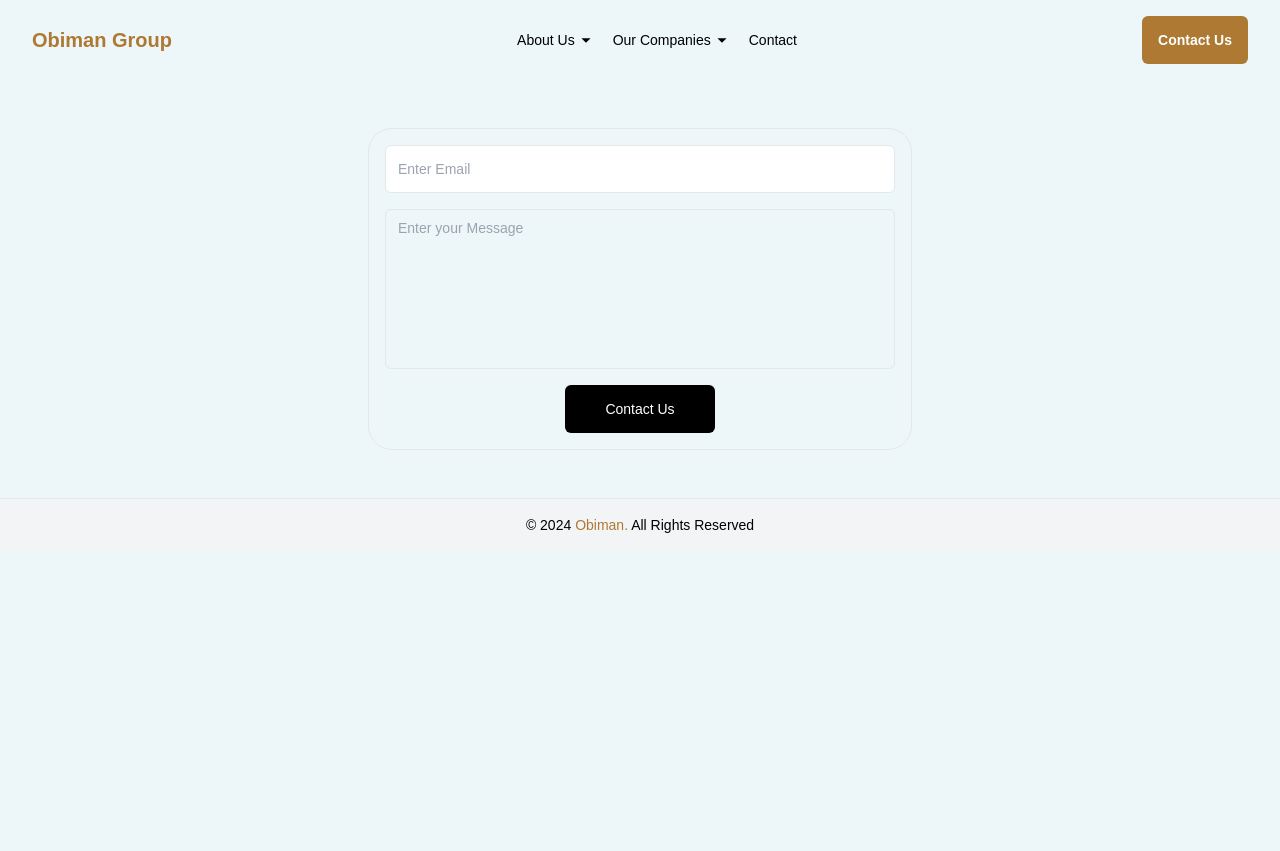
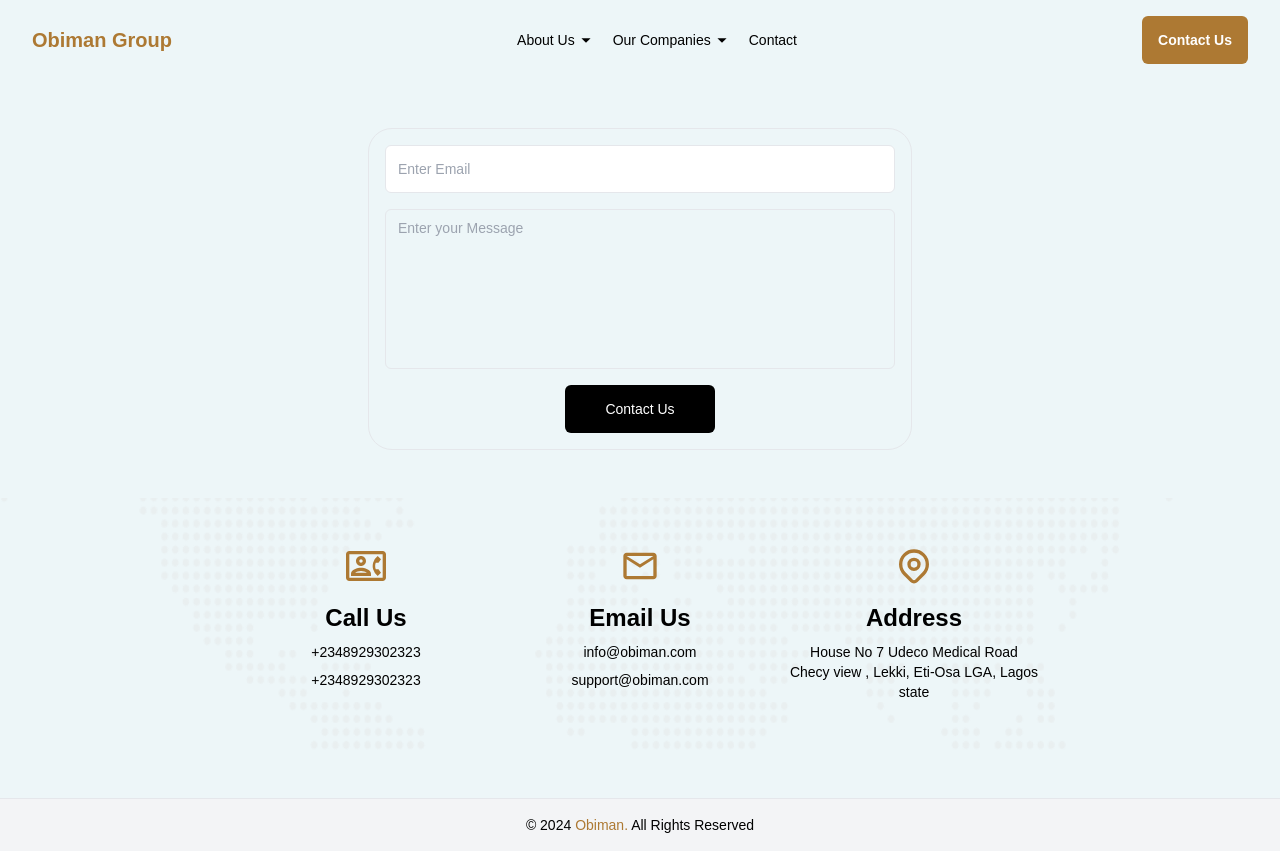
Before and after one commit to sekani50/obiman, a React (Create React App) app: page /contact-us in a window 1280 px wide. Before the commit the page ends 800 px from the top, so only its background shows below. Built offline with nearby package versions, Linux system fonts and the light colour scheme.

Commit message:
feat: lop

```diff
--- a/src/components/footer/Footer.tsx
+++ b/src/components/footer/Footer.tsx
@@ -1,88 +1,66 @@
-import { Link } from "react-router-dom";
+import { MdOutlineContactPhone, MdOutlineMailOutline } from "react-icons/md";
+import { HiOutlineLocationMarker } from "react-icons/hi";
+import Aos from "aos";
+import "aos/dist/aos.css";
+import { useEffect } from "react";
 
 export function Footer() {
+  useEffect(() => {
+    Aos.init();
+  }, []);
+
   return (
-    <footer className="w-full px-4 bg-gray-100 py-4 border-t sm:px-8 sm:py-4">
-      <div className="hidden w-full grid-cols-1 gap-4 items-center md:items-start md:grid-cols-4">
-        <div className="flex flex-col items-start justify-start gap-y-14">
-          O
-          <div className="flex items-center gap-x-4">
-            <Link to="https://facebook.com/teesasapp">
-              <img
-                src="https://teesas.com/assets/matric/images/fb-icon.png"
-                alt=""
-              />
-            </Link>
-            <Link
-              target="_blank"
-              to="https://www.instagram.com/golearn_ng?igsh=eG5yNGJneHg0NGt6&utm_source=qr"
-            >
-              <img
-                src="https://teesas.com/assets/matric/images/insta-icon.png"
-                alt=""
-              />
-            </Link>
-            <Link to="https://twitter.com/teesasapp">
-              <img
-                src="https://teesas.com/assets/matric/images/x-icon.png"
-                alt=""
-              />
-            </Link>
-            <Link
-              target="_blank"
-              to="https://www.linkedin.com/posts/golearn-educational-services_golearn-educational-services-linkedin-activity-7188206543295700994-Ii5L?utm_source=share&utm_medium=member_ios"
-            >
-              <img
-                src="https://teesas.com/assets/matric/images/linked-icon.png"
-                alt=""
-              />
-            </Link>
-            <Link to="https://www.youtube.com/channel/UCKUiNZOfRh7ZWWdILQzviOA">
-              <img
-                src="https://teesas.com/assets/matric/images/youtube-icon.png"
-                alt=""
-              />
-            </Link>
-            <Link to="https://www.tiktok.com/@teesas">
-              <img
-                src="https://teesas.com/assets/matric/images/tiktok-icon.png"
-                alt=""
-              />
-            </Link>
+    <footer className="w-full ">
+      <div className="w-full map-bg my-8 sm:my-12 px-4 py-8 sm:py-12 sm:px-10">
+        <div className="w-full flex flex-wrap items-start justify-center gap-6">
+          <div
+            data-aos="fade-left"
+            data-aos-easing="ease-in-out"
+            data-aos-duration="1000"
+            data-aos-delay="100"
+            className="w-[250px] gap-y-2 flex flex-col items-center justify-center"
+          >
+            <MdOutlineContactPhone className="text-[28px] mb-2 sm:text-[40px] text-obiman" />
+            <p className="font-semibold text-lg sm:text-2xl ">Call Us</p>
+            <p className="text-center">+2348929302323</p>
+            <p className="text-center">+2348929302323</p>
           </div>
-        </div>
-
-        <div className="w-full flex flex-col  md:col-span-2 items-start gap-4">
-          <div className="flex flex-col items-start">
-            <strong className="flex items-center gap-x-2">
-              Cross River State, Nigeria{" "}
-            </strong>
-            Block 26, Federal Housing Estate, Calabar Municipal
+          {/** */}
+          <div
+            data-aos="fade-left"
+            data-aos-easing="ease-in-out"
+            data-aos-duration="1000"
+            data-aos-delay="200"
+            className="w-[250px] gap-y-2 flex flex-col items-center justify-center"
+          >
+            <MdOutlineMailOutline className="text-[28px] mb-2 sm:text-[40px] text-obiman" />
+            <p className="font-semibold text-lg sm:text-2xl ">Email Us</p>
+            <p className="text-center">info@obiman.com</p>
+            <p className="text-center">support@obiman.com</p>
           </div>
-        </div>
-
-        <div className="">
-          <div className="flex items-center gap-x-2">
-            <Link to="https://play.google.com/store/apps/details?id=app.teesas">
-              <img
-                src="https://teesas.com/assets/matric/images/g-btn.png"
-                alt=""
-              />
-            </Link>
-            <Link to="">
-              <img
-                src="https://teesas.com/assets/matric/images/apple-btn.png"
-                alt=""
-              />
-            </Link>
+          {/** */}
+          <div
+            data-aos="fade-right"
+            data-aos-easing="ease-in-out"
+            data-aos-duration="1000"
+            data-aos-delay="300"
+            className="w-[250px] gap-y-2 flex flex-col items-center justify-center"
+          >
+            <HiOutlineLocationMarker className="text-[28px] mb-2 sm:text-[40px] text-obiman" />
+            <p className="font-semibold text-lg sm:text-2xl ">Address</p>
+            <p className="text-center">
+              House No 7 Udeco Medical Road Checy view , Lekki, Eti-Osa LGA,
+              Lagos state
+            </p>
           </div>
         </div>
       </div>
-
-      <p className="text-center  ">
-        {`© ${new Date().getFullYear()}`}{" "}
-        <span className="text-obiman">Obiman.</span> {`All Rights Reserved`}
-      </p>
+      <div className="px-4 bg-gray-100 py-4 border-t sm:px-8 sm:py-4 w-full">
+        <p className="text-center  ">
+          {`© ${new Date().getFullYear()}`}{" "}
+          <span className="text-obiman">Obiman.</span> {`All Rights Reserved`}
+        </p>
+      </div>
     </footer>
   );
 }
--- a/src/components/landing/Landing.tsx
+++ b/src/components/landing/Landing.tsx
@@ -4,8 +4,7 @@ import "aos/dist/aos.css";
 import { useEffect } from "react";
 import biz from "../../assets/png/ppl.jpg";
 import { Button } from "../ui/Button";
-import { MdOutlineContactPhone, MdOutlineMailOutline } from "react-icons/md";
-import { HiOutlineLocationMarker } from "react-icons/hi";
+
 import { Footer } from "../footer/Footer";
 import archit from "../../assets/png/archit.jpg";
 import smarthome from "../../assets/png/smarthome.png";
@@ -184,50 +183,7 @@ export default function Landing() {
       <Executives />
       {/** executives end */}
 
-      <div className="w-full map-bg my-8 sm:my-12 px-4 py-8 sm:py-12 sm:px-10">
-        <div className="w-full flex flex-wrap items-start justify-center gap-6">
-          <div
-            data-aos="fade-left"
-            data-aos-easing="ease-in-out"
-            data-aos-duration="1000"
-            data-aos-delay="100"
-            className="w-[250px] gap-y-2 flex flex-col items-center justify-center"
-          >
-            <MdOutlineContactPhone className="text-[28px] mb-2 sm:text-[40px] text-obiman" />
-            <p className="font-semibold text-lg sm:text-2xl ">Call Us</p>
-            <p className="text-center">+2348929302323</p>
-            <p className="text-center">+2348929302323</p>
-          </div>
-          {/** */}
-          <div
-            data-aos="fade-left"
-            data-aos-easing="ease-in-out"
-            data-aos-duration="1000"
-            data-aos-delay="200"
-            className="w-[250px] gap-y-2 flex flex-col items-center justify-center"
-          >
-            <MdOutlineMailOutline className="text-[28px] mb-2 sm:text-[40px] text-obiman" />
-            <p className="font-semibold text-lg sm:text-2xl ">Email Us</p>
-            <p className="text-center">info@obiman.com</p>
-            <p className="text-center">support@obiman.com</p>
-          </div>
-          {/** */}
-          <div
-            data-aos="fade-right"
-            data-aos-easing="ease-in-out"
-            data-aos-duration="1000"
-            data-aos-delay="300"
-            className="w-[250px] gap-y-2 flex flex-col items-center justify-center"
-          >
-            <HiOutlineLocationMarker className="text-[28px] mb-2 sm:text-[40px] text-obiman" />
-            <p className="font-semibold text-lg sm:text-2xl ">Address</p>
-            <p className="text-center">
-              House No 7 Udeco Medical Road Checy view , Lekki, Eti-Osa LGA,
-              Lagos state
-            </p>
-          </div>
-        </div>
-      </div>
+
       <Footer />
     </main>
   );
--- a/src/components/topNav/TopNav.tsx
+++ b/src/components/topNav/TopNav.tsx
@@ -14,7 +14,7 @@ export function TopNav() {
   const businesses = [
     { title: "SmartBest Technology", link: "" },
     { title: "Altinsmart", link: "" },
-    { title: "LuxeCraft", link: "" },
+    { title: "Luxecraft", link: "" },
   ]
   return (
     <nav className="w-full flex items-center   z-50  inset-x-0 top-0 justify-between px-4 md:px-8 py-4">
```
